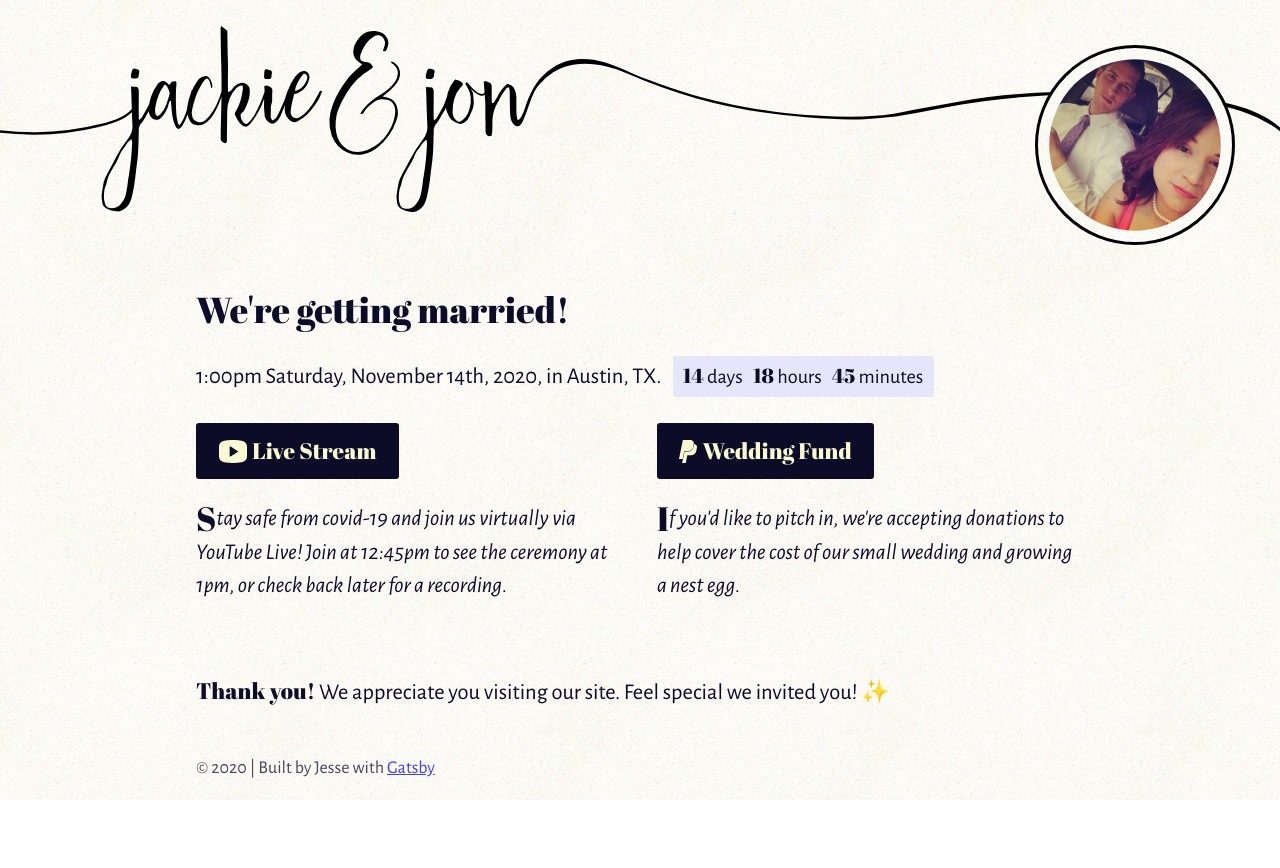
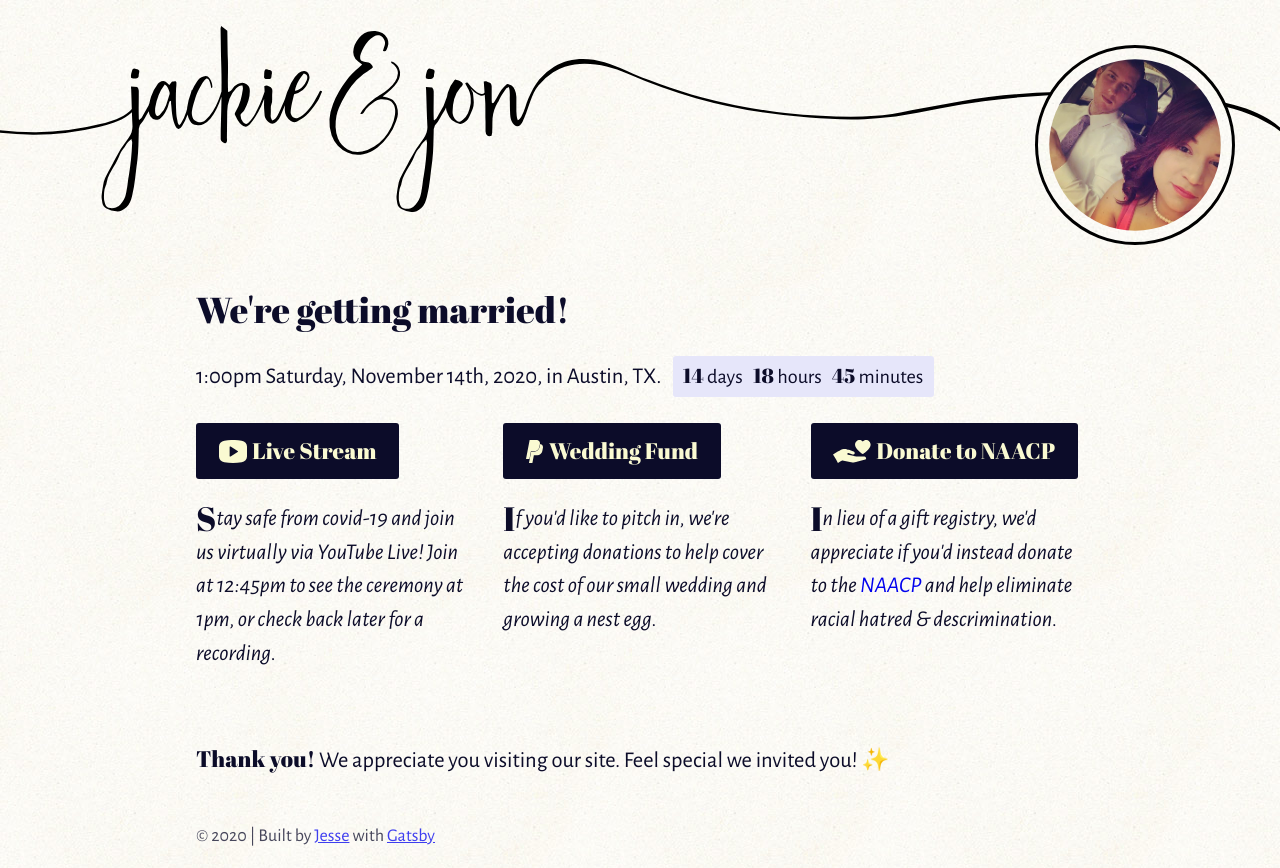
Before and after one commit to jbot5000/jackie-wedding-site, a Gatsby site: page / in a window 1280 px wide. Before the commit the page ends 800 px from the top, so only its background shows below. Built offline with nearby package versions, Linux system fonts and the light colour scheme; Gatsby itself is replaced by a stand-in of ours.

Commit message:
added donation section

```diff
--- a/src/components/layout.css
+++ b/src/components/layout.css
@@ -660,7 +660,7 @@ main {
 
 section#links {
   display: grid;
-  grid-template-columns: 1fr 1fr;
+  grid-template-columns: 1fr 1fr 1fr;
   gap: 1.5em;
   padding-bottom: 2em;
 }
--- a/src/components/layout.js
+++ b/src/components/layout.js
@@ -36,7 +36,7 @@ const Layout = ({ children }) => {
       <div id="container">
         <main>{children}</main>
         <footer>
-        © {new Date().getFullYear()} | Built by Jesse with
+        © {new Date().getFullYear()} | Built by <a href="https://jbot.tech/">Jesse</a> with
         {` `}
         <a href="https://www.gatsbyjs.com">Gatsby</a>
       </footer>
--- a/src/pages/index.js
+++ b/src/pages/index.js
@@ -5,11 +5,13 @@ import SEO from "../components/seo"
 
 import yt from "../images/yt.svg"
 import pp from "../images/pp.svg"
+import donate from "../images/donate.svg"
 import Countdown from "../components/countdown";
 
 // const Countdown = null;
 const youtubeLink = '/';
 const paypalLink = '/';
+const donateLink = `https://secure.actblue.com/donate/naacp-1`;
 
 const IndexPage = () => (
   <Layout>
@@ -41,6 +43,12 @@ const IndexPage = () => (
         </a>
         <p>If you'd like to pitch in, we're accepting donations to help cover the cost of our small wedding and growing a nest egg.</p>
       </div>
+      <div className="link">
+        <a href={donateLink} target="_blank" rel="noreferrer">
+          <button><img src={donate} alt="Donate to NAACP" /><span>Donate to NAACP</span></button>
+        </a>
+        <p>In lieu of a gift registry, we'd appreciate if you'd instead donate to the <a href={donateLink}>NAACP</a> and help eliminate racial hatred & descrimination. </p>
+      </div>
     </section>
     <section>
       <span className="fyi">Thank you!</span> We appreciate you visiting our site. Feel special we invited you! <span role="img" aria-label="sparkle">✨</span>
```
Also changed, not shown: src/images/donate.svg (added).
